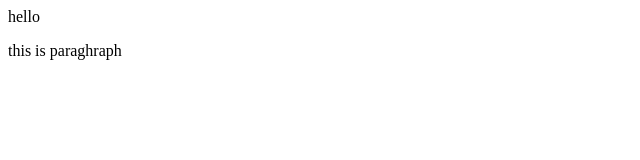
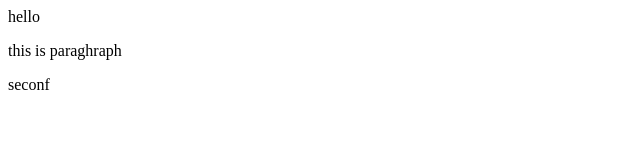
Before and after one commit to upendra93gupta/apnacollege, a plain HTML site: page index.html in a window 1280 px wide. Shown: the full height of the page, 0-640 px from the left. Drawn offline with Linux system fonts and the light colour scheme.

Commit message:
new para is add

```diff
--- a/index.html
+++ b/index.html
@@ -1,2 +1,3 @@
 <p>hello</p>
 <p>this is paraghraph</p>
+<p>seconf</p>
```
